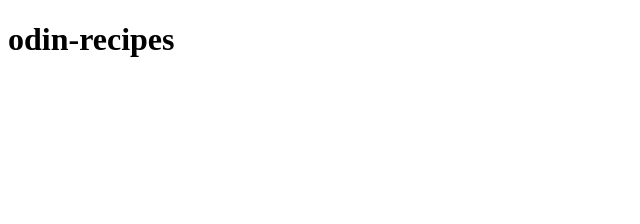
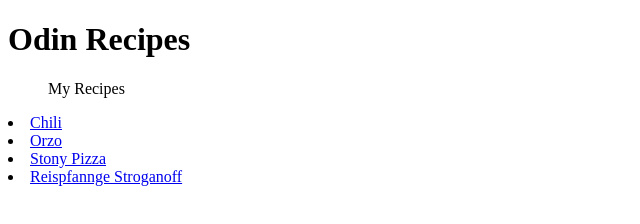
Before and after one commit to DarkFox005/odin-recipes, a plain HTML site: page index.html in a window 1280 px wide. Shown: the whole page, without its empty margins (0-640 px from the left). Drawn offline with Linux system fonts and the light colour scheme.

Commit message:
Edit index.html

```diff
--- a/index.html
+++ b/index.html
@@ -3,9 +3,14 @@
 <head>
     <meta charset="UTF-8">
     <meta name="viewport" content="width=device-width, initial-scale=1.0">
-    <title>Document</title>
+    <title>Odin Recipes</title>
 </head>
 <body>
-    <h1>odin-recipes</h1>
+    <h1>Odin Recipes</h1>
+    <ul>My Recipes</ul>
+        <li><a href="./recipes/chili.html" rel="noopener noreferrer">Chili</a></li>
+        <li><a href="./recipes/orzo.html" rel="noopener noreferrer">Orzo</a></li>
+        <li><a href="./recipes/stony_pizza.html" rel="noopener noreferrer">Stony Pizza</a></li>
+        <li><a href="./recipes/stroganov.html" rel="noopener noreferrer">Reispfannge Stroganoff</a></li>
 </body>
 </html>
```
